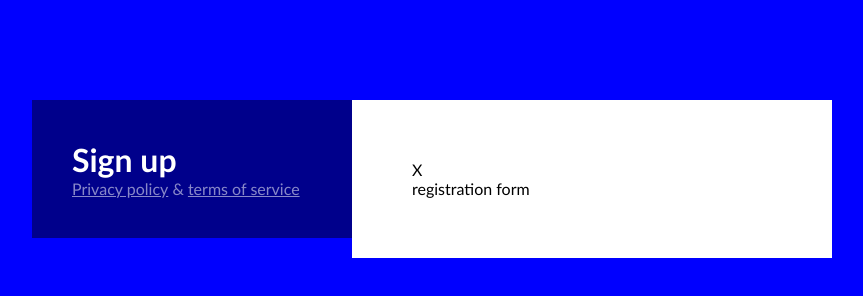
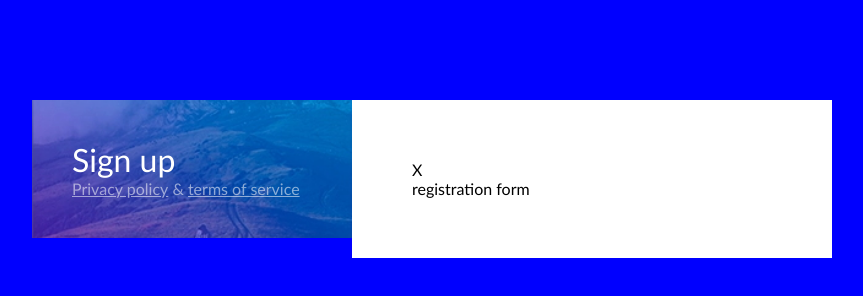
Before and after one commit to aneniskis/4-projektas, a website: page index.html in a window 1280 px wide. Shown: the whole page, without its empty margins (208-1071 px from the left). Drawn offline with Linux system fonts and the light colour scheme.

Commit message:
Left column background #7

```diff
--- a/css/main.css
+++ b/css/main.css
@@ -22,6 +22,10 @@ body {
     float: left;
     background-color: darkblue;
     color: #fff;
+    background-image: url(../img/hill.jpg);
+    background-repeat: no-repeat;
+    background-size: cover;
+    background-position: center;
 
 }
 .container > .right-column{
@@ -31,6 +35,7 @@ body {
     background-color: #fff;
 }
 .main-title{
+    font-weight: normal;
 }
 .bottom-link {
     color: #fff8;
```
